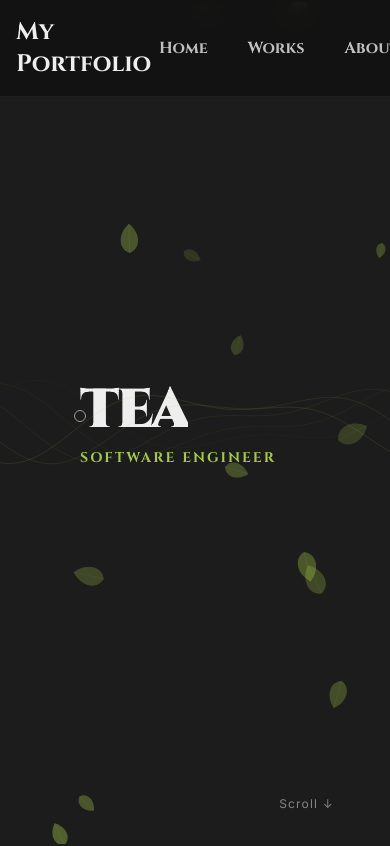
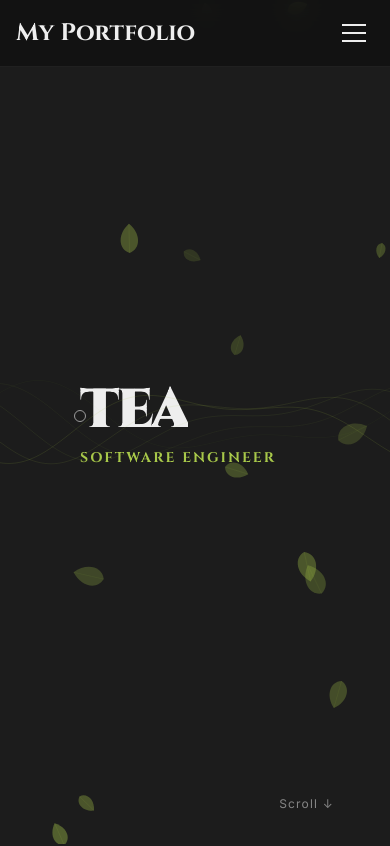
Before and after one commit to tea35/portfolio, a Next.js app: page / in a window 390 px wide. Shown: the top 846 px of the page. Built offline with nearby package versions, Linux system fonts and the light colour scheme.

Commit message:
feat: add responsive hamburger menu to Header
- add hamburger button with framer-motion transition animation
- add slide-in menu from right on mobile
- add overlay to close menu on tap
- hide desktop nav on mobile with md:hidden
- fix nav links to use absolute paths on /works page via usePathname

```diff
--- a/src/components/Header.tsx
+++ b/src/components/Header.tsx
@@ -2,15 +2,25 @@
 
 import Link from "next/link";
 import { usePathname } from "next/navigation";
+import { useState } from "react";
+import { motion, AnimatePresence } from "framer-motion";
 
 const Header = () => {
   const pathname = usePathname();
   const isHome = pathname === "/";
+  const [isOpen, setIsOpen] = useState(false);
 
   const href = (hash: string) => (isHome ? hash : `/${hash}`);
 
+  const navLinks = [
+    { label: "Home", hash: "#home" },
+    { label: "Works", hash: "#works" },
+    { label: "About", hash: "#about" },
+  ];
+
   return (
-    <header className="fixed top-0 left-0 right-0 z-100 w-full border-b border-card bg-[rgba(17,17,17,0.8)] backdrop-blur-md">
+    <>
+      <header className="fixed top-0 left-0 right-0 z-120 w-full border-b border-card bg-[rgba(17,17,17,0.8)] backdrop-blur-md">
         <div className="w-full mx-auto px-4 py-4 flex items-center">
           <h1 className="text-2xl font-bold">
             <Link href="/" className="no-underline text-foreground">
@@ -20,28 +30,87 @@ const Header = () => {
 
           <div className="flex-grow" />
 
-        <nav className="flex items-center gap-6 font-body">
+          {/* デスクトップナビ */}
+          <nav className="hidden md:flex items-center gap-6 font-body">
+            {navLinks.map(({ label, hash }) => (
               <Link
-            href={href("#home")}
+                key={label}
+                href={href(hash)}
                 className="no-underline text-foreground/80 hover:text-foreground transition-colors whitespace-nowrap px-2 py-1"
               >
-            Home
+                {label}
               </Link>
-          <Link
-            href={href("#works")}
-            className="no-underline text-foreground/80 hover:text-foreground transition-colors whitespace-nowrap px-2 py-1"
+            ))}
+          </nav>
+
+          {/* ハンバーガーボタン */}
+          <button
+            className="md:hidden flex flex-col gap-1.5 p-2 z-110"
+            onClick={() => setIsOpen(!isOpen)}
+            aria-label="メニュー"
           >
-            Works
-          </Link>
-          <Link
-            href={href("#about")}
-            className="no-underline text-foreground/80 hover:text-foreground transition-colors whitespace-nowrap px-2 py-1"
-          >
-            About
-          </Link>
-        </nav>
+            <motion.span
+              className="block w-6 h-0.5 bg-foreground origin-center"
+              animate={isOpen ? { rotate: 45, y: 8 } : { rotate: 0, y: 0 }}
+              transition={{ duration: 0.6 }}
+            />
+            <motion.span
+              className="block w-6 h-0.5 bg-foreground"
+              animate={isOpen ? { opacity: 0 } : { opacity: 1 }}
+              transition={{ duration: 0.6 }}
+            />
+            <motion.span
+              className="block w-6 h-0.5 bg-foreground origin-center"
+              animate={isOpen ? { rotate: -45, y: -8 } : { rotate: 0, y: 0 }}
+              transition={{ duration: 0.6 }}
+            />
+          </button>
         </div>
       </header>
+
+      {/* モバイルメニュー */}
+      <AnimatePresence>
+        {isOpen && (
+          <>
+            <motion.div
+              className="fixed inset-0 z-90 bg-black/50 md:hidden"
+              initial={{ opacity: 0 }}
+              animate={{ opacity: 1 }}
+              exit={{ opacity: 0 }}
+              onClick={() => setIsOpen(false)}
+            />
+
+            <motion.div
+              className="fixed top-0 right-0 z-100 h-full w-64 bg-[rgb(17,17,17)] border-l border-card flex flex-col pt-24 px-8 gap-8 md:hidden"
+              initial={{ x: "100%" }}
+              animate={{ x: 0 }}
+              exit={{ x: "100%" }}
+              transition={{ duration: 0.8, ease: [0.16, 1, 0.3, 1] }}
+            >
+              {navLinks.map(({ label, hash }, i) => (
+                <motion.div
+                  key={label}
+                  initial={{ opacity: 0, x: 20 }}
+                  animate={{ opacity: 1, x: 0 }}
+                  transition={{
+                    delay: i * 0.3 + 0.2,
+                    duration: 0.6,
+                  }}
+                >
+                  <Link
+                    href={href(hash)}
+                    className="text-2xl font-display text-foreground/70 hover:text-primary transition-colors"
+                    onClick={() => setIsOpen(false)}
+                  >
+                    {label}
+                  </Link>
+                </motion.div>
+              ))}
+            </motion.div>
+          </>
+        )}
+      </AnimatePresence>
+    </>
   );
 };
 
```
Lines whose indentation alone changed are shown as unchanged.
